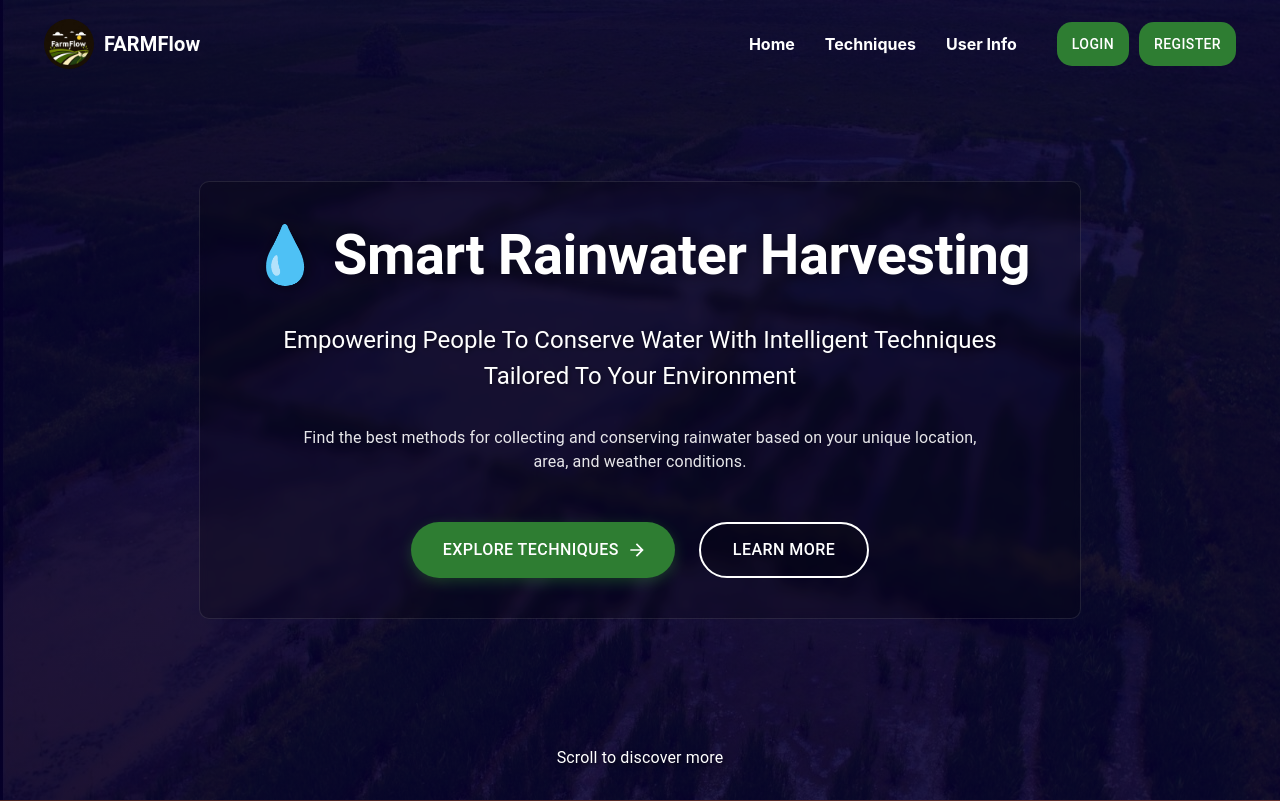
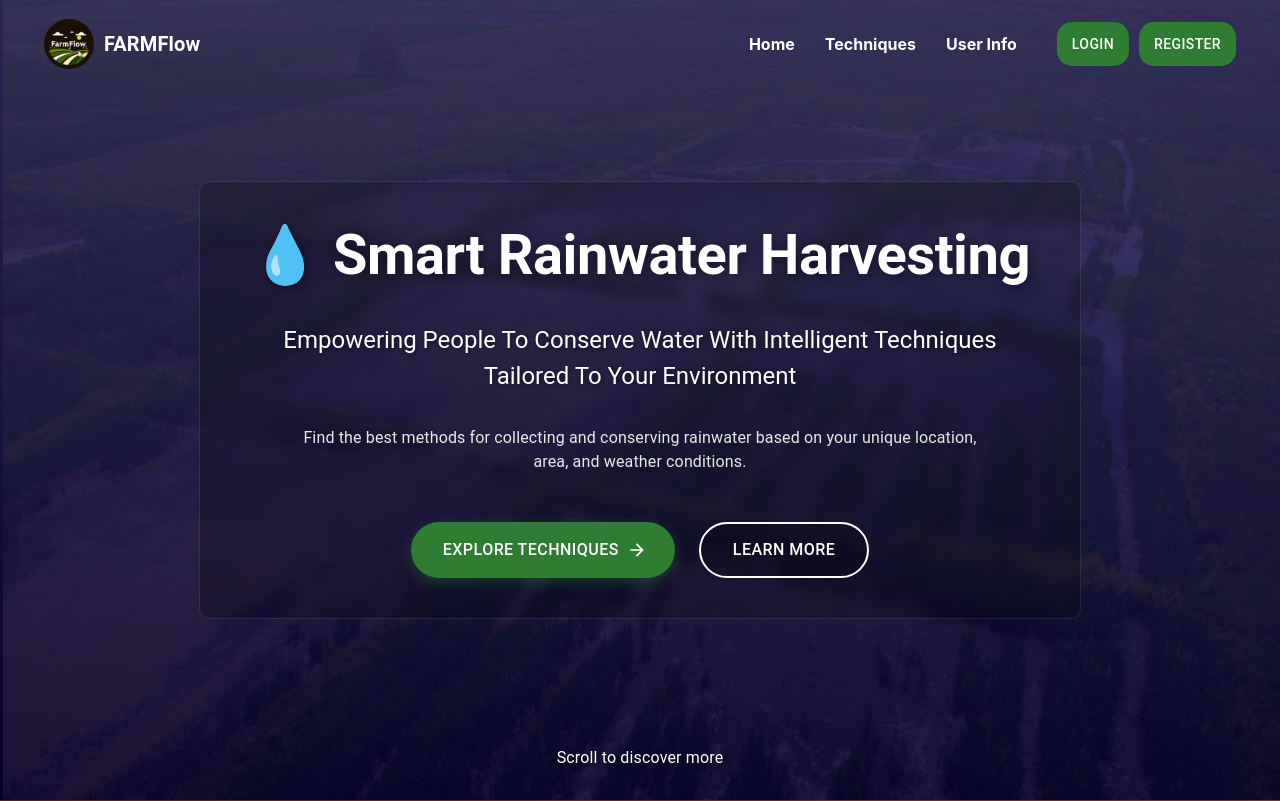
Before and after one commit to SUHAANII/EPICS_FarmFlow, a React (Create React App) app in the folder client/: page / in a window 1280 px wide. Shown: the top 801 px of the page. Built offline with nearby package versions, Linux system fonts and the light colour scheme.

Commit message:
adjusted opacity of home page

```diff
--- a/client/src/components/home/Home.jsx
+++ b/client/src/components/home/Home.jsx
@@ -30,7 +30,7 @@ const HeroSection = () => {
         width: "100%",
         position: "relative",
         minHeight: "100vh",
-        background: `linear-gradient(rgba(8,0,58,.7), rgba(8,0,58,0.7)), url(${Image})`,
+        background: `linear-gradient(rgba(62, 52, 115, 0.7), rgba(8,0,58,0.7)), url(${Image})`,
         backgroundSize: "cover",
         backgroundPosition: "center",
         backgroundAttachment: "fixed", // Parallax effect
```
